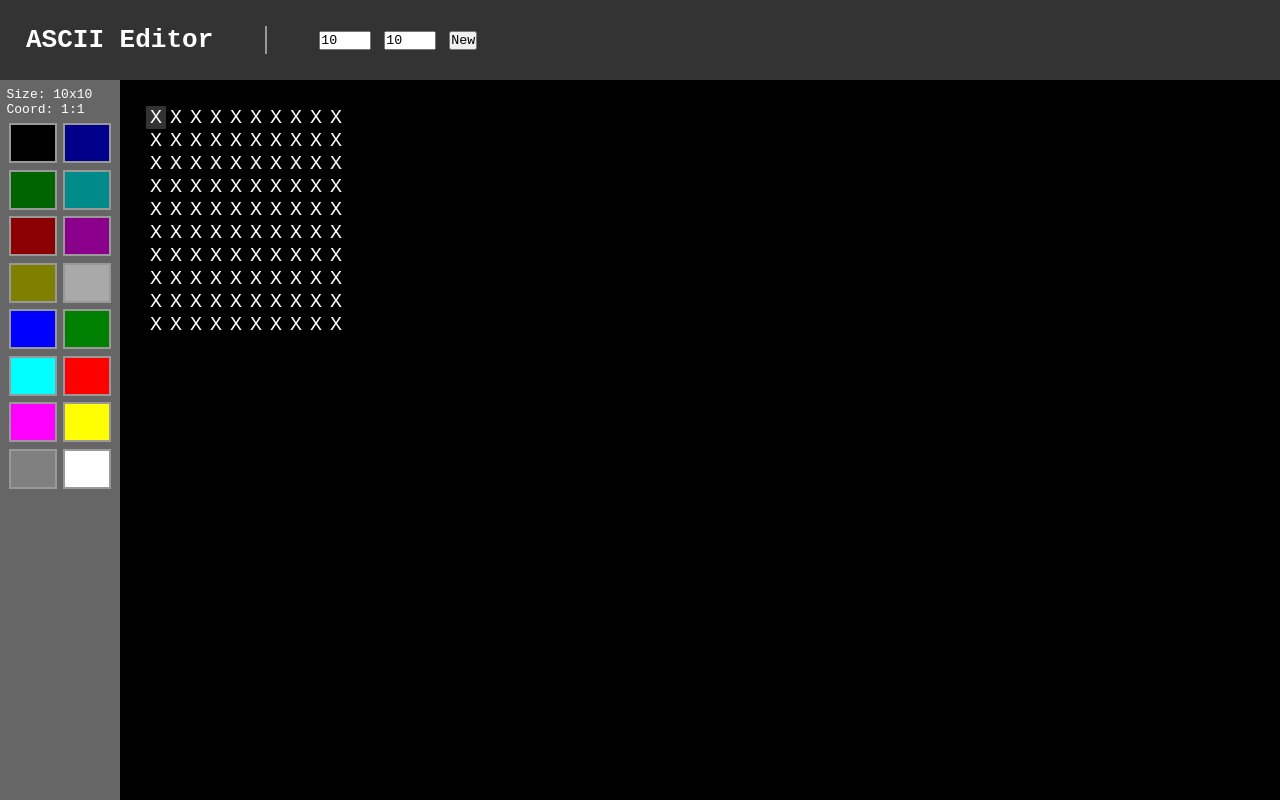
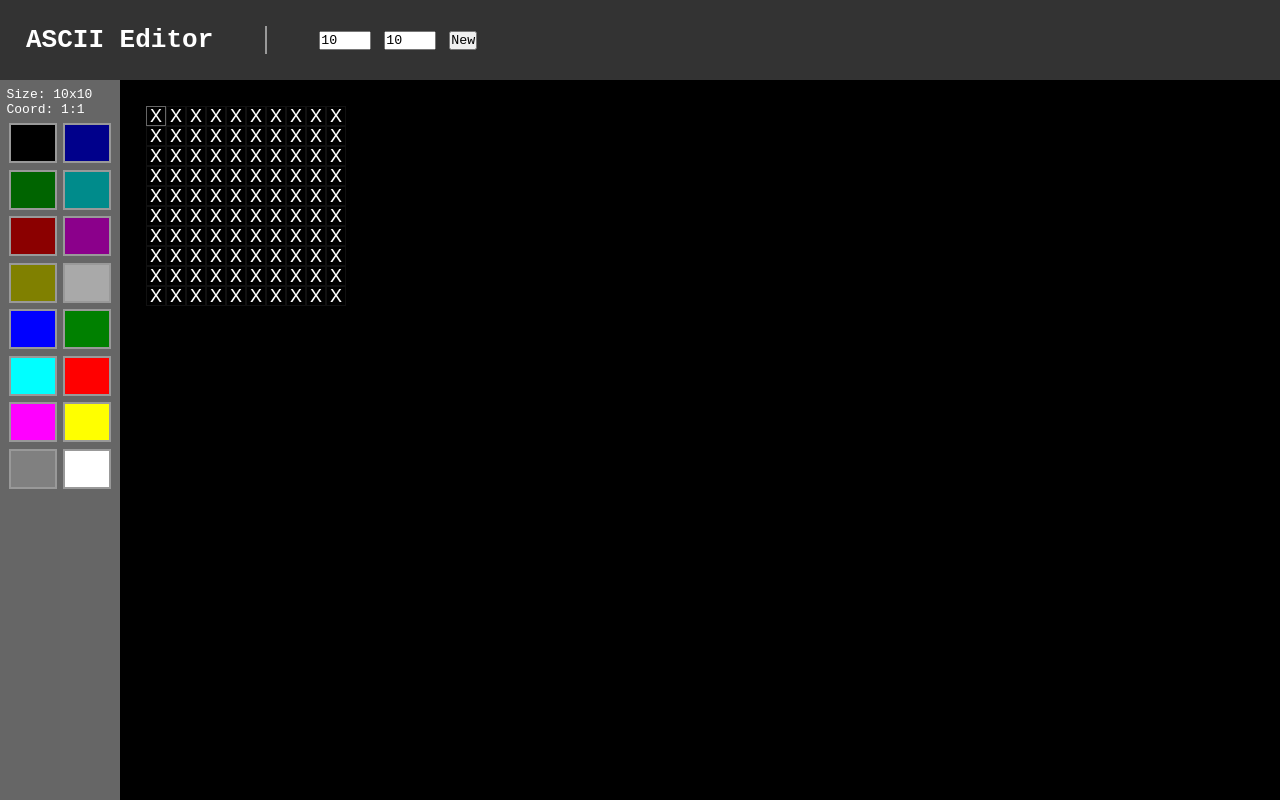
Before and after one commit to VeroLom/ascii-edit, a React (Create React App) app: page / in a window 1280 px wide. Built offline with nearby package versions, Linux system fonts and the light colour scheme.

Commit message:
HTML table changed to div

```diff
--- a/src/components/DrawingTable.js
+++ b/src/components/DrawingTable.js
@@ -100,25 +100,21 @@ function DrawingTable() {
     });
 
     return (
-        <div>
-            <table className={styles.table}>
-                <tbody>
+        <div className={styles.table}>
             {tableData.map((row, rowIndex) => (
-                        <tr key={rowIndex} className={styles.row}>
+                <div key={rowIndex} className={styles.row}>
                     {row.map((col, colIndex) => (
-                                <td
+                        <div
                             key={colIndex}
                             className={`${styles.col} ${isSelected(rowIndex, colIndex) ? styles.active : ''}`}
                             onClick={(event) => handleCellClick(event, rowIndex, colIndex)}
                             style={{color: col[0]}}
                         >
                             {col[1]}
-                                </td>
+                        </div>
                     ))}
-                        </tr>
+                </div>
             ))}
-                </tbody>
-            </table>
         </div>
     );
 }
--- a/src/components/DrawingTable.module.css
+++ b/src/components/DrawingTable.module.css
@@ -1,22 +1,26 @@
 .table {
-    border-collapse: collapse;;
     background: #000;
+    display: flex;
+    flex-direction: column;
 }
 
 .row {
-
+    display: flex;
 }
 
 .col {
     width: 20px;
-    height: 10px;
-    text-align: center;
-    vertical-align: middle;
+    height: 20px;
+    display: flex;
+    align-items: center;
+    justify-content: center;
     color: #fff;
     font-size: 20px;
     user-select: none;
+    border: 1px solid #111;
 }
 
 .active {
-    background: #333;
+    /*background: #333;*/
+    border-color: #666;
 }
```
Lines whose indentation alone changed are shown as unchanged.
